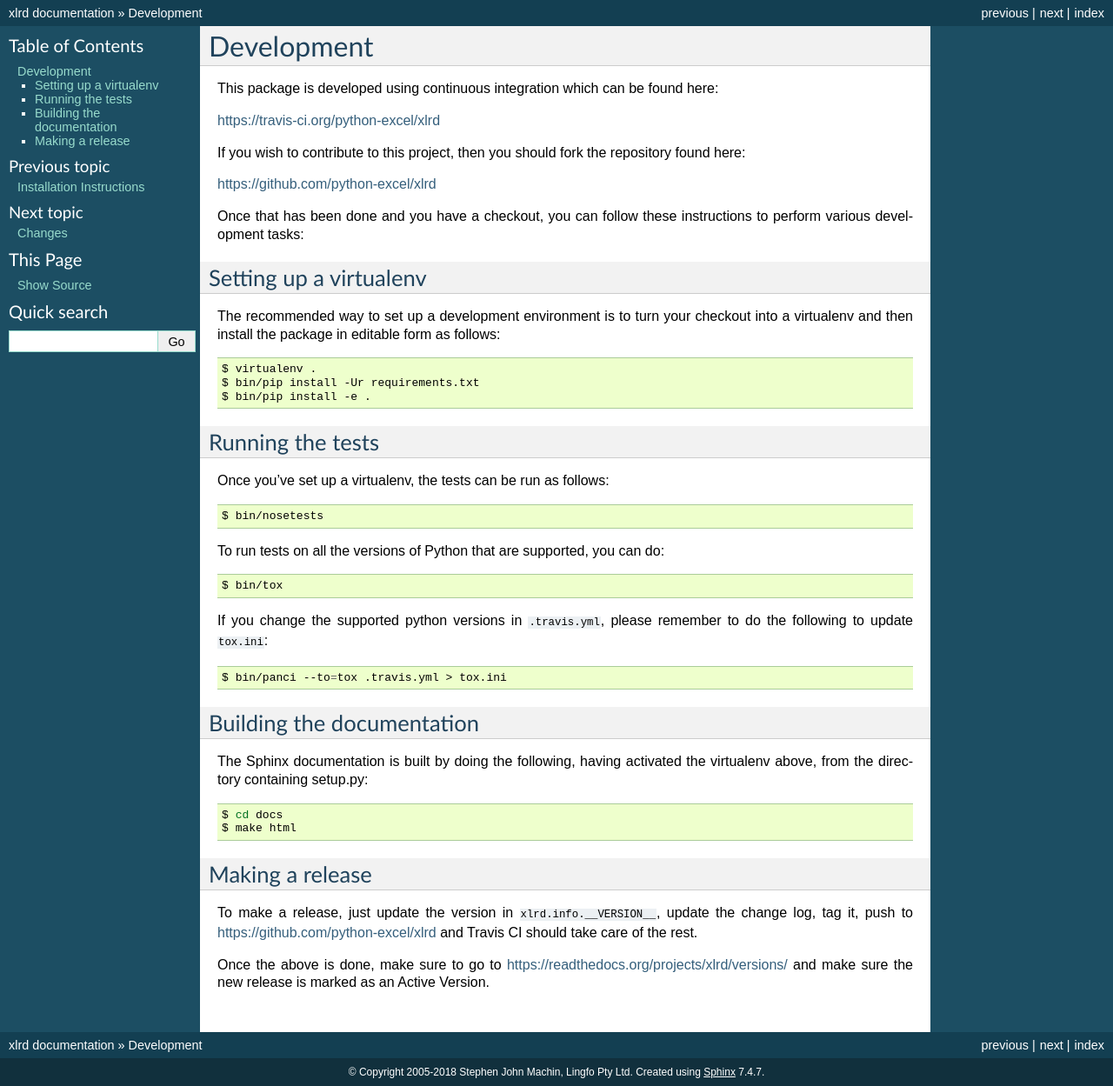
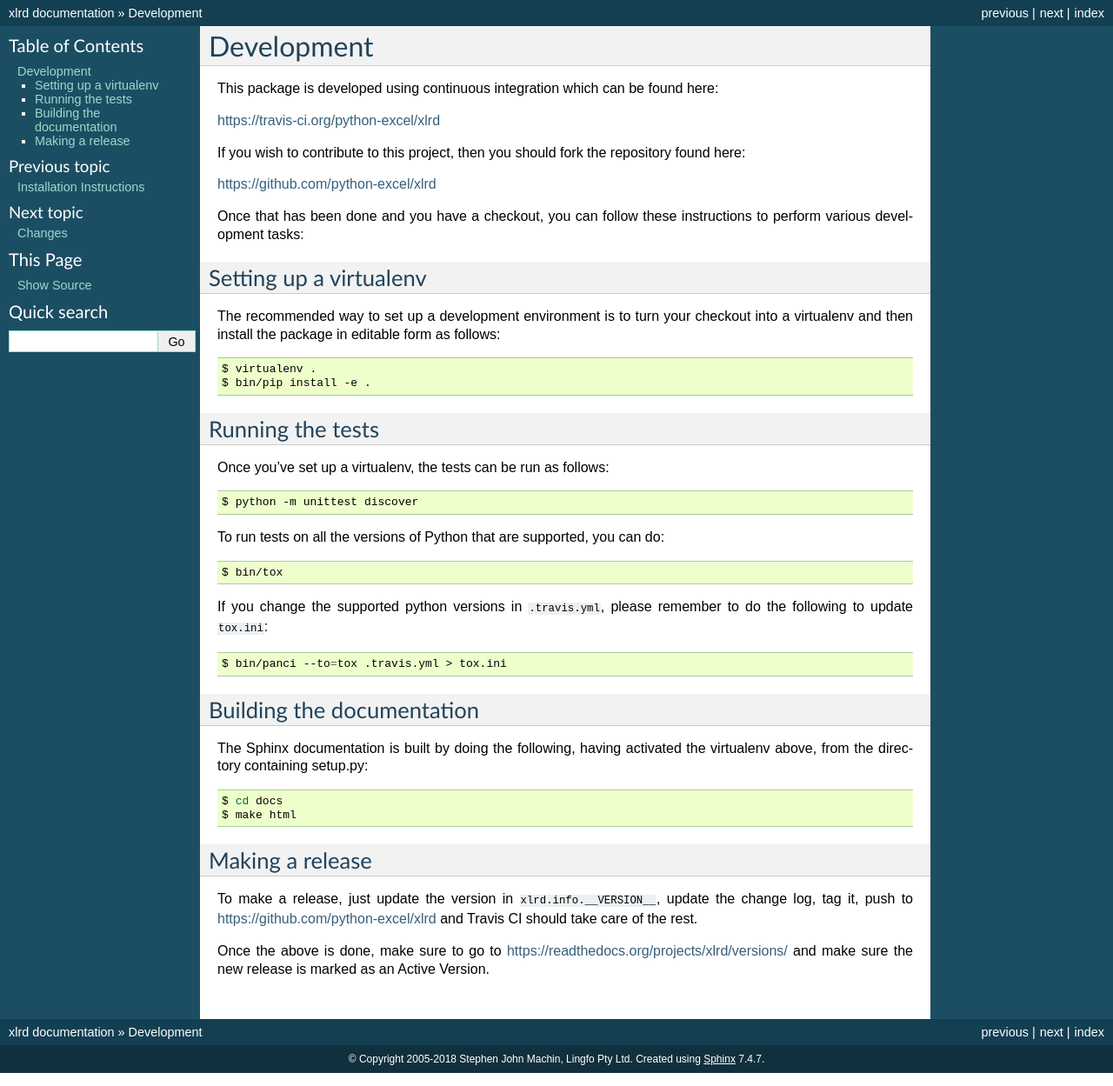
Before and after one commit to python-excel/xlrd, a Sphinx documentation site: the page built from docs/development.rst, in a window 1280 px wide. Shown: the whole page at 87% size. Built offline with Sphinx 7.4.7, drawn with Linux system fonts in a browser that asks for light colours; the version number could not be read and is left out.

Commit message:
Remove dependency of unmaintained nose
The nose project has ceased development. The last commit is from Mar 3,
2016. From their docs page:

https://nose.readthedocs.io/

> Note to Users
>
> Nose has been in maintenance mode for the past several years and will
> likely cease without a new person/team to take over maintainership.
> New projects should consider using Nose2, py.test, or just plain
> unittest/unittest2.

Simplify tests by using the stdlib unittest. One fewer dependency.

```diff
--- a/docs/development.rst
+++ b/docs/development.rst
@@ -24,7 +24,6 @@ your checkout into a virtualenv and then install the package in
 editable form as follows::
 
   $ virtualenv .
-  $ bin/pip install -Ur requirements.txt
   $ bin/pip install -e .
 
 Running the tests
@@ -32,7 +31,7 @@ Running the tests
 
 Once you've set up a virtualenv, the tests can be run as follows::
 
-  $ bin/nosetests
+  $ python -m unittest discover
 
 To run tests on all the versions of Python that are supported, you can do::
 
```
Also changed, not shown: requirements.txt (deleted, +0 -15 lines), 1 other file.
